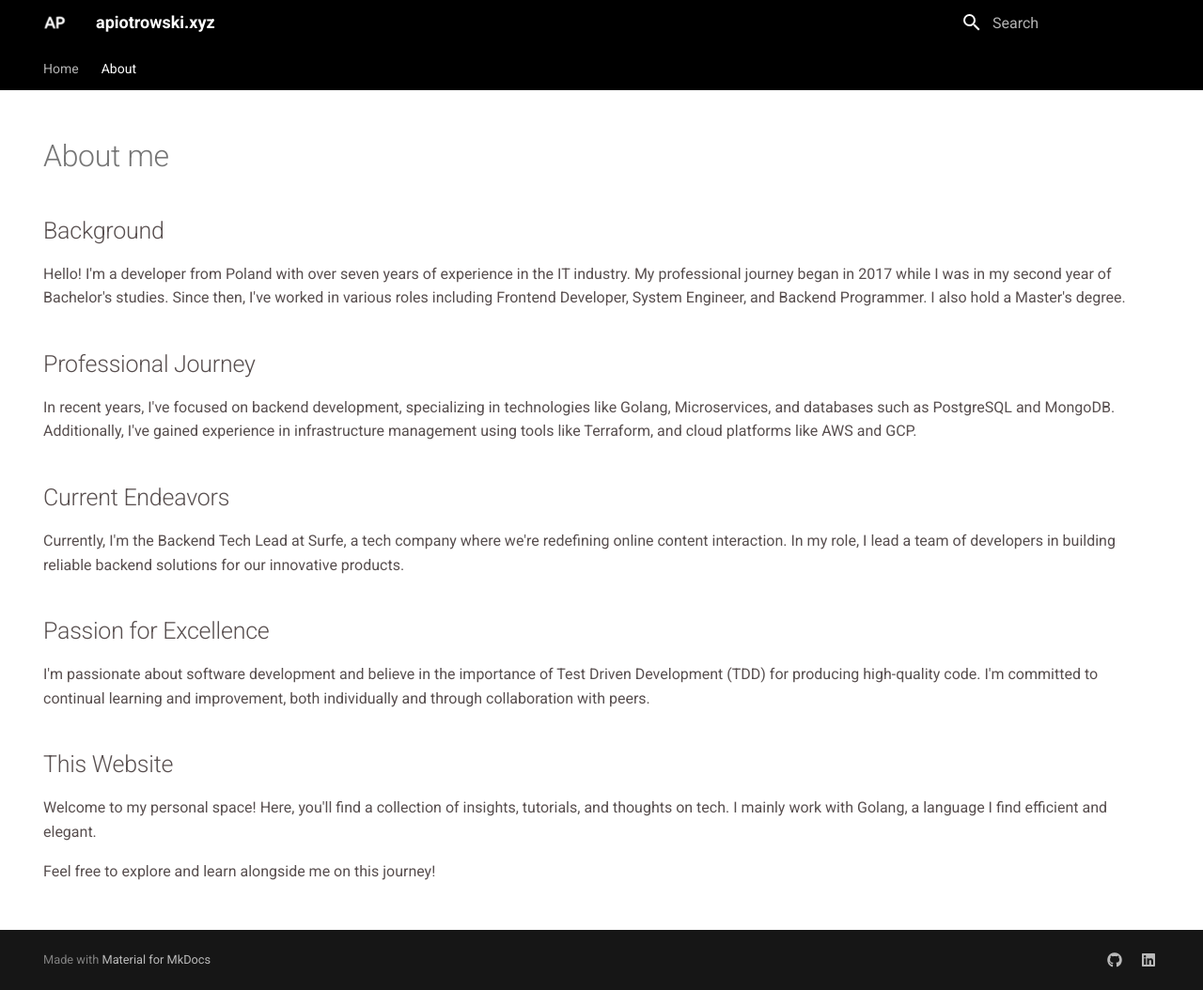
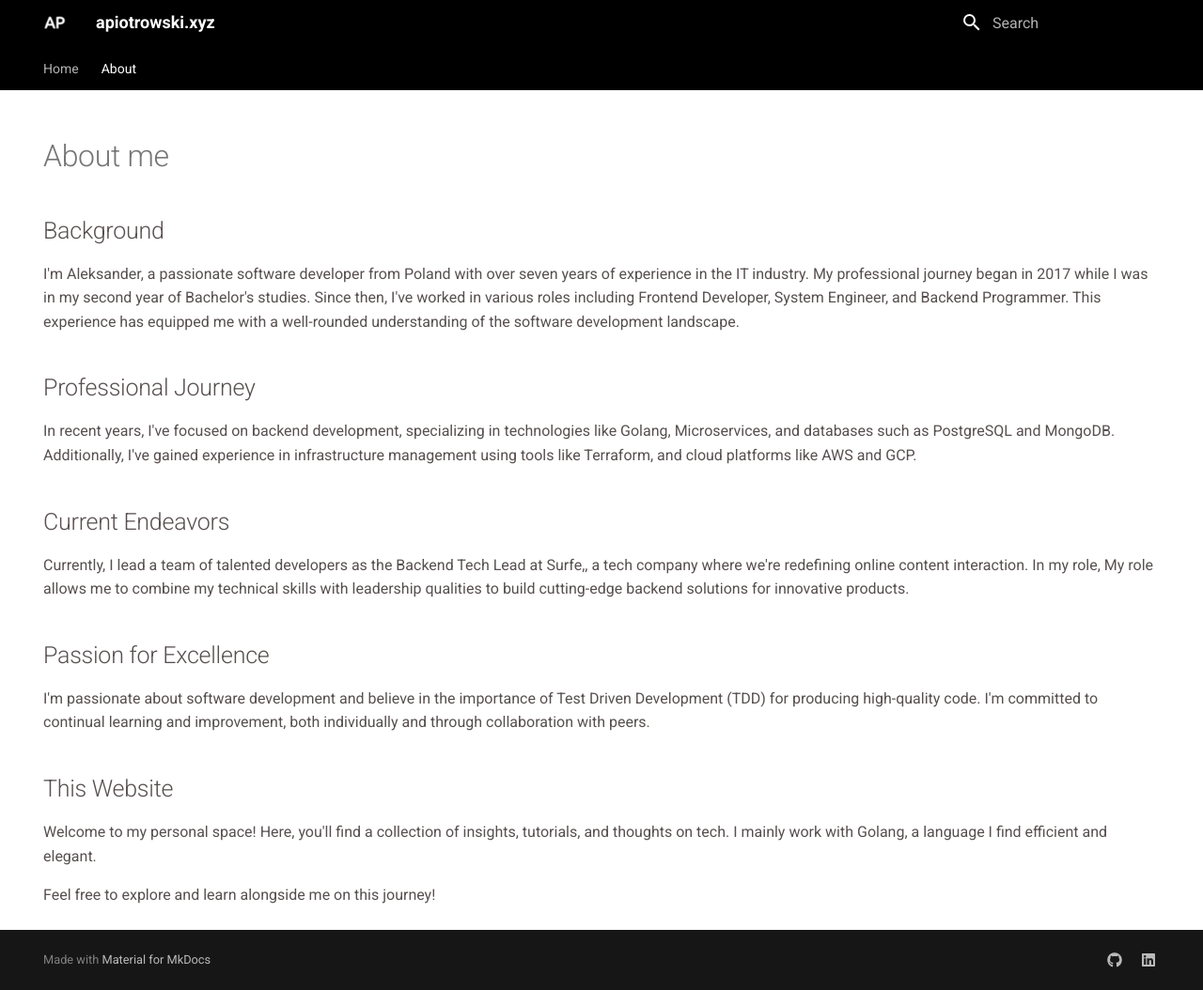
Before and after one commit to apiotrowski312/apiotrowski.xyz, an MkDocs documentation site: the page built from docs/about.md, in a window 1280 px wide and 1054 px high. Shown: the whole window at 94% size. Built offline with MkDocs 1.6.1 and Material for MkDocs 9.7.7, drawn with Linux system fonts in a browser that asks for light colours.

```diff
--- a/docs/about.md
+++ b/docs/about.md
@@ -8,13 +8,13 @@ hide:
 # About me
 
 ## Background
-Hello! I'm a developer from Poland with over seven years of experience in the IT industry. My professional journey began in 2017 while I was in my second year of Bachelor's studies. Since then, I've worked in various roles including Frontend Developer, System Engineer, and Backend Programmer. I also hold a Master's degree.
+I'm Aleksander, a passionate software developer from Poland with over seven years of experience in the IT industry. My professional journey began in 2017 while I was in my second year of Bachelor's studies. Since then, I've worked in various roles including Frontend Developer, System Engineer, and Backend Programmer. This experience has equipped me with a well-rounded understanding of the software development landscape.
 
 ## Professional Journey
 In recent years, I've focused on backend development, specializing in technologies like Golang, Microservices, and databases such as PostgreSQL and MongoDB. Additionally, I've gained experience in infrastructure management using tools like Terraform, and cloud platforms like AWS and GCP.
 
 ## Current Endeavors
-Currently, I'm the Backend Tech Lead at Surfe, a tech company where we're redefining online content interaction. In my role, I lead a team of developers in building reliable backend solutions for our innovative products.
+Currently, I lead a team of talented developers as the Backend Tech Lead at Surfe,, a tech company where we're redefining online content interaction. In my role, My role allows me to combine my technical skills with leadership qualities to build cutting-edge backend solutions for innovative products.
 
 ## Passion for Excellence
 I'm passionate about software development and believe in the importance of Test Driven Development (TDD) for producing high-quality code. I'm committed to continual learning and improvement, both individually and through collaboration with peers.
--- a/mkdocs.yml
+++ b/mkdocs.yml
@@ -1,5 +1,9 @@
 site_name: apiotrowski.xyz
 site_url: https://apiotrowski.xyz
+
+markdown_extensions:
+  - attr_list
+  - md_in_html
 
 theme:
   name: material
```
Also changed, not shown: docs/posts/books/how-big-things-get-done.md (added, +58 -0 lines), docs/posts/books/images/how-big-things-get-done.jpg (added).
